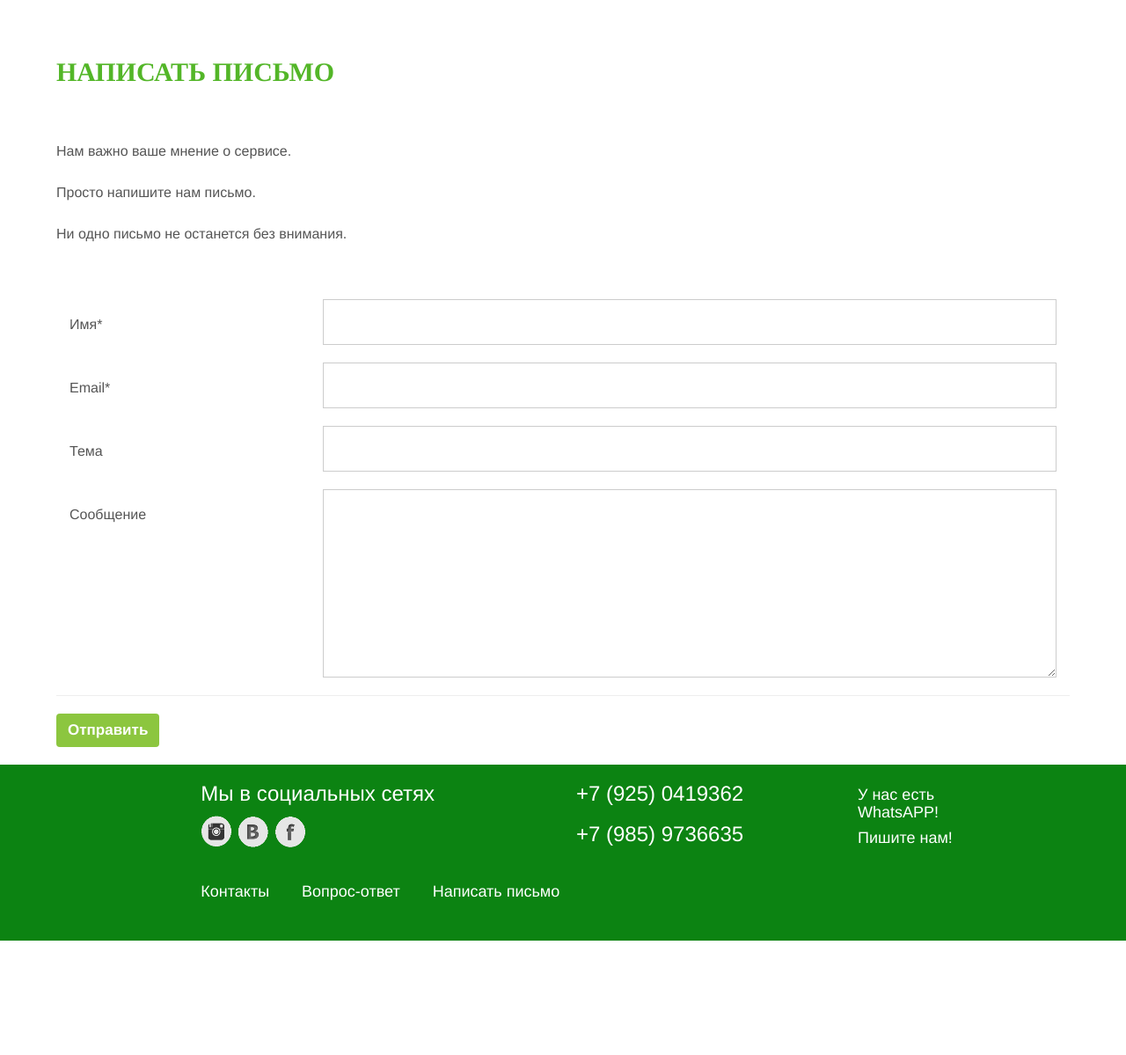
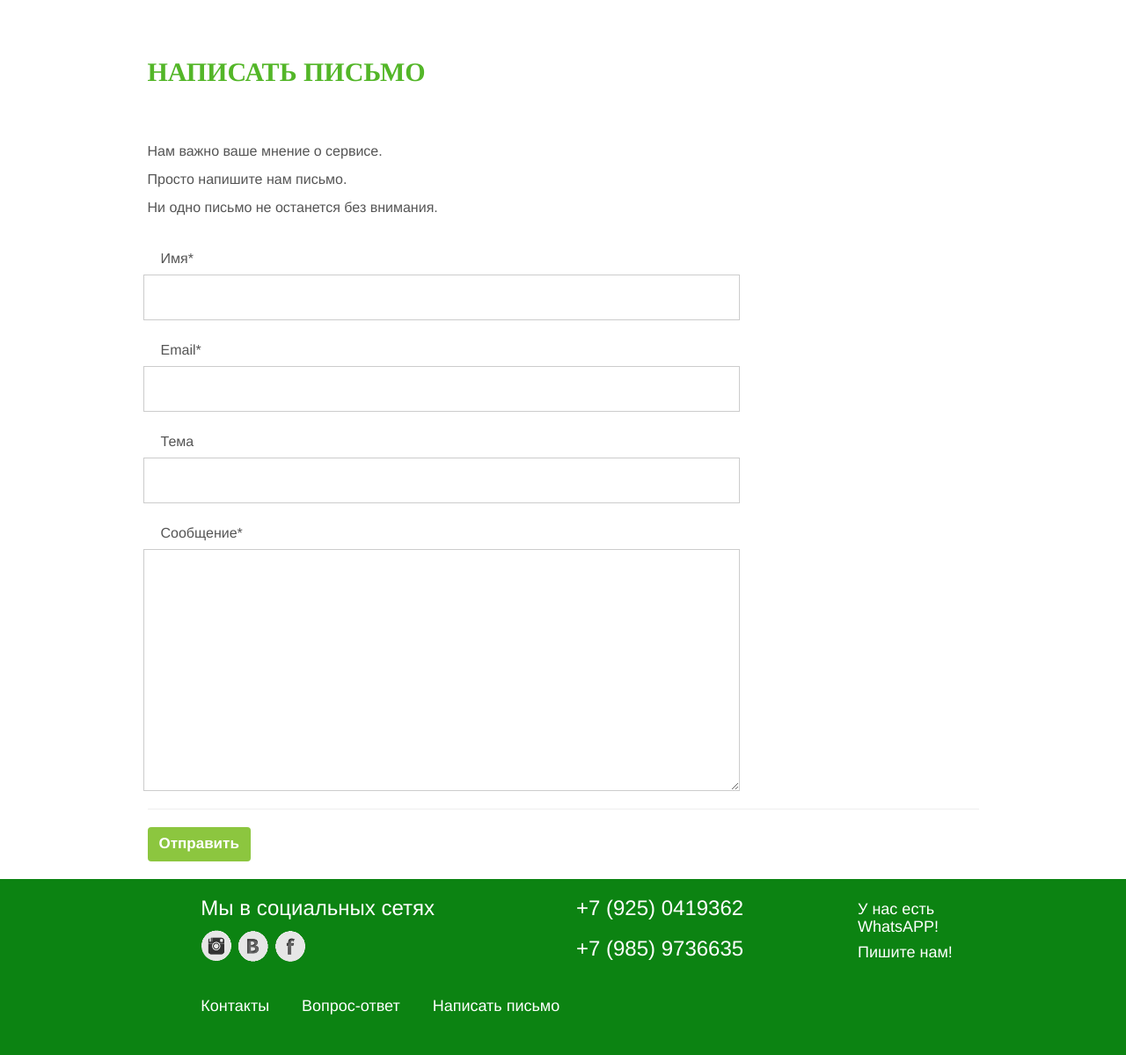
Before and after one commit to kirrok/complexfood.host, a Django app: page /feedback in a window 1280 px wide. Shown: the part 80-1279 px from the top of the page at 88% size. Before the commit the page ends 1149 px from the top, so only its background shows below. Run offline with Django 3.2, Linux system fonts and the light colour scheme; some libraries are stand-ins or nearby versions.

Commit message:
косметика faq feedback question

```diff
--- /dev/null
+++ b/main_app/templates/compressed_content.html
@@ -0,0 +1,15 @@
+{% extends 'base.html' %}
+{% block main_content %}
+
+<div class="container compressed">
+    <div class="row">
+        <div class="col-md-1 col-sm-1 hidden-xs"></div>
+        <div class="col-md-10 col-sm-11">
+            {% block content %}
+            {% endblock content %}
+        </div>
+    </div>
+</div>
+
+
+{% endblock main_content %}
--- a/main_app/templates/feedback.html
+++ b/main_app/templates/feedback.html
@@ -1,19 +1,20 @@
-{% extends 'base.html' %}
-{% block main_content %}
+{% extends 'compressed_content.html' %}
+{% block content %}
 
-<div class="container compressed">
 <h2>написать письмо</h2>
 <p> Нам важно ваше мнение о сервисе.</p>
 <p> Просто напишите нам письмо.</p>
 <p> Ни одно письмо не останется без внимания.</p>
 
-    <form action="{% url 'feedback' %}" method="post" style="margin-top:60px;">
+<form action="{% url 'feedback' %}" method="post" style="margin-top:30px;">
     {% csrf_token %}
     {% for field in form %}
     <div class="row">
-            <div class="col-md-3 col-xs-12">
-                <p style="padding-top:15px">{{ field.label }}</p>
+        <div class="col-md-12 col-xs-12">
+            <p>{{ field.label }}</p>
         </div>
+    </div>
+    <div class="row">
         <div class="col-md-9 col-xs-12">
             {{ field }}
         </div>
@@ -26,7 +27,5 @@
 
 </form>
 
-</div>
 
-
-{% endblock main_content %}
+{% endblock content %}
--- a/main_app/views.py
+++ b/main_app/views.py
@@ -41,7 +41,7 @@ class feedback_form(forms.Form):
     first_name = forms.CharField(label='Имя*', max_length=100)
     email = forms.EmailField(label='Email*', max_length=50)
     topic = forms.CharField(required=False, label='Тема', max_length=100)
-    letter = forms.CharField(widget=forms.Textarea, label='Сообщение')
+    letter = forms.CharField(widget=forms.Textarea, label='Сообщение*')
 
     def __init__(self, *args, **kwargs):
         super(feedback_form, self).__init__(*args, **kwargs)
--- a/static/css/navbar.css
+++ b/static/css/navbar.css
@@ -142,14 +142,15 @@ margin-right: auto;
 }
 .compressed {
     padding-top:25px;
-    width:90%;
     align: center;
 }
+
+
 .compressed p {
     color: rgb(85, 85, 85);
     font-size: 16px;
     line-height: 27.2px;
-    margin-bottom: 20px;
+    margin-bottom:5px;
 }
 .compressed a {
     color: rgb(92, 84, 84);
@@ -187,24 +188,31 @@ margin-right: auto;
 .data-input {
     border: 1px solid #ccc;
     vertical-align: middle;
-    padding: 6px 8px;
+    padding: 8px 8px;
     margin-bottom: 20px;
     height: 52px;
     width: 100%;
+    font-size: 18px;
 }
+
 .text_area {
     border: 1px solid #ccc;
     vertical-align: middle;
-    padding: 6px 8px;
     width: 100%;
-
+    padding: 8px 8px;
+    font-size: 18px;
+}
+.compressed .data-input{
+    margin-left: -20px;
+}
+.compressed .text_area{
+    margin-left: -20px;
 }
 
 .contacts-button:hover {
     font-weight:600;
     background-color: #444;
     color: white;
-
 }
 
 .contacts-button {
```
Also changed, not shown: main_app/templates/contacts.html (+6 -4 lines), main_app/templates/faq.html (+3 -5 lines). Lines whose indentation alone changed are shown as unchanged.
